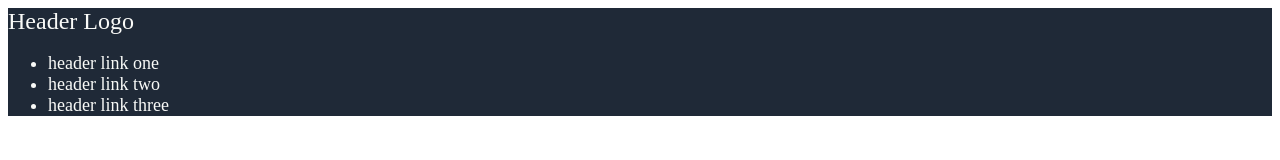
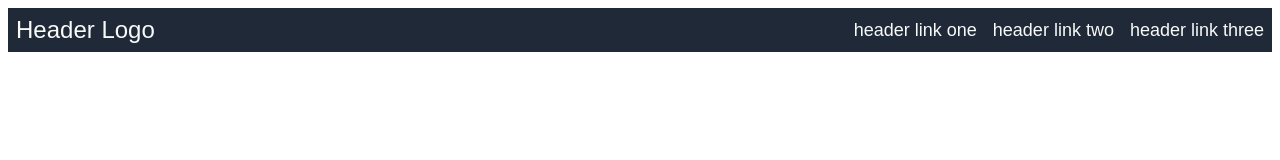
Before and after one commit to arcticwolf-gd/super-octo-fiesta, a plain HTML site: page index.html in a window 1280 px wide. Drawn offline with Linux system fonts and the light colour scheme.

Commit message:
added flex for header items

```diff
--- a/style.css
+++ b/style.css
@@ -1,3 +1,7 @@
+body {
+    font-family:Arial, Helvetica, sans-serif ;
+}
+
 .hero-footer {
     background-color: #1f2937;
 }
@@ -5,6 +9,9 @@
 .header {
 font-size: 18px;
 color: #f9faf8;
+display: flex;
+justify-content: space-between;
+padding: 8px;
 }
 
 .logo   {
@@ -12,6 +19,19 @@ font-size: 24px;
 color: #f9faf8;
 }
 
-.header-links   {
+.header-links {
+    display: flex;
+    align-items: center;
+    gap: 16px;
+}
 
+ul  {
+list-style: none;
+display: flex;
+  margin: 0;
+  padding: 0;
 }
+
+a {
+    text-decoration: none;
+}
```
